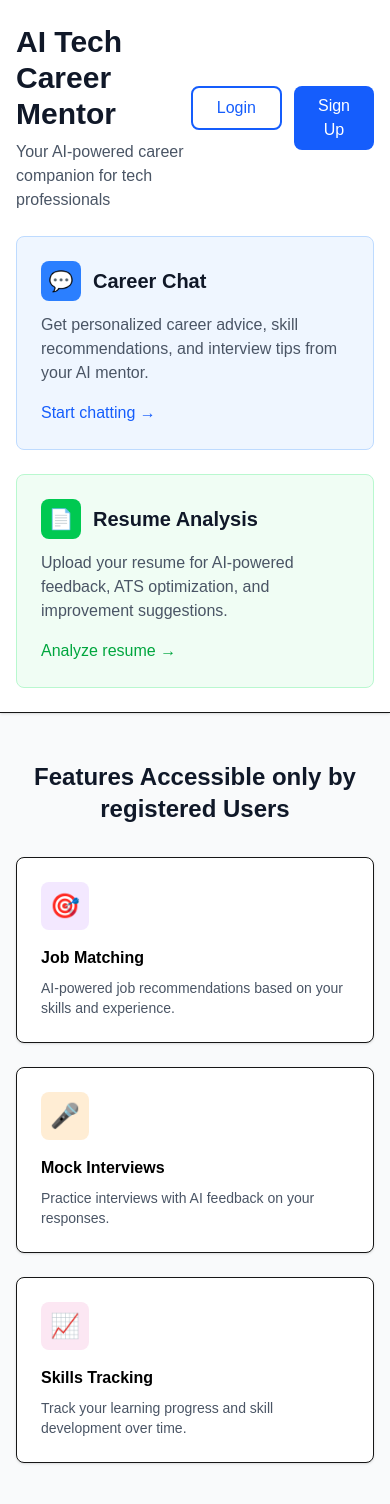
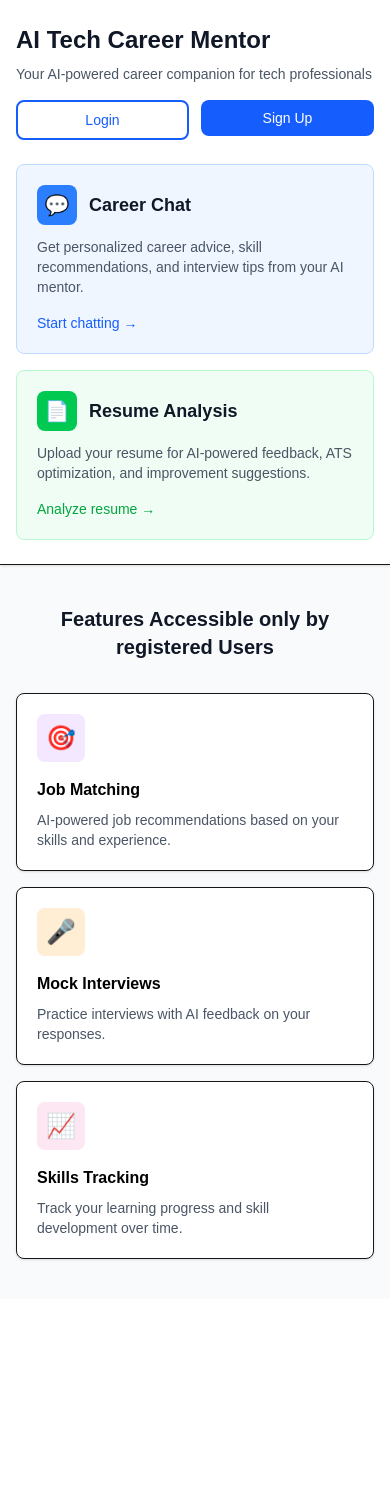
Before and after one commit to Walehdulex/ai-career-mentor, a Next.js app in the folder frontend/: page / in a window 390 px wide. Shown: the top 1504 px of the page. After the commit the page ends 1363 px from the top, so only its background shows below. Built offline with nearby package versions, Linux system fonts and the light colour scheme; no server answers.

Commit message:
Updates to frontend homepage

```diff
--- a/frontend/src/app/page.tsx
+++ b/frontend/src/app/page.tsx
@@ -7,27 +7,27 @@ export default function Home() {
     <div className="min-h-screen bg-gray-50">
       {/* Header */}
       <div className="bg-white shadow-sm border-b">
-        <div className="max-w-6xl mx-auto px-4 py-6">
+        <div className="max-w-6xl mx-auto px-4 py-6 sm:py-8">
           {/* Top Bar with Auth Buttons */}
-          <div className="flex justify-between items-center mb-6">
+          <div className="flex flex-col sm:flex-row sm:justify-between sm:items-center gap-4 mb-6">
             <div>
-              <h1 className="text-3xl font-bold text-gray-900 mb-2">
+              <h1 className="text-2xl sm:text-3xl font-bold text-gray-900 mb-2">
                 AI Tech Career Mentor
               </h1>
-              <p className="text-gray-600">
+              <p className="text-sm sm:text-base text-gray-600">
                 Your AI-powered career companion for tech professionals
               </p>
             </div>
 
             {/* Auth Buttons */}
             <div className="flex gap-3">
-              <Link href="/login">
-                <button className="px-6 py-2 text-blue-600 font-medium border-2 border-blue-600 rounded-lg hover:bg-blue-50 transition-colors">
+              <Link href="/login" className="flex-1 sm:flex-none">
+                <button className="w-full px-4 sm:px-6 py-2 text-sm sm:text-base text-blue-600 font-medium border-2 border-blue-600 rounded-lg hover:bg-blue-50 transition-colors whitespace-nowrap">
                   Login
                 </button>
               </Link>
-              <Link href="/register">
-                <button className="px-6 py-2 bg-blue-600 text-white font-medium rounded-lg hover:bg-blue-700 transition-colors">
+              <Link href="/register" className="flex-1 sm:flex-none">
+                <button className="w-full px-4 sm:px-6 py-2 text-sm sm:text-base bg-blue-600 text-white font-medium rounded-lg hover:bg-blue-700 transition-colors whitespace-nowrap">
                   Sign Up
                 </button>
               </Link>
@@ -35,36 +35,36 @@ export default function Home() {
           </div>
 
           {/* Navigation Cards */}
-          <div className="grid md:grid-cols-2 gap-6">
+          <div className="grid grid-cols-1 md:grid-cols-2 gap-4 sm:gap-6">
             <Link href="/chat" className="group">
-              <div className="bg-blue-50 border border-blue-200 rounded-lg p-6 hover:bg-blue-100 transition-colors">
+              <div className="bg-blue-50 border border-blue-200 rounded-lg p-5 sm:p-6 hover:bg-blue-100 transition-colors h-full">
                 <div className="flex items-center mb-3">
-                  <div className="w-10 h-10 bg-blue-500 rounded-lg flex items-center justify-center mr-3">
+                  <div className="w-10 h-10 shrink-0 bg-blue-500 rounded-lg flex items-center justify-center mr-3">
                     <span className="text-white text-xl">💬</span>
                   </div>
-                  <h2 className="text-xl font-semibold text-gray-900">Career Chat</h2>
+                  <h2 className="text-lg sm:text-xl font-semibold text-gray-900">Career Chat</h2>
                 </div>
-                <p className="text-gray-600">
+                <p className="text-sm sm:text-base text-gray-600">
                   Get personalized career advice, skill recommendations, and interview tips from your AI mentor.
                 </p>
-                <div className="mt-4 text-blue-600 group-hover:text-blue-700 font-medium">
+                <div className="mt-4 text-blue-600 group-hover:text-blue-700 font-medium text-sm sm:text-base">
                   Start chatting →
                 </div>
               </div>
             </Link>
 
             <Link href="/resume" className="group">
-              <div className="bg-green-50 border border-green-200 rounded-lg p-6 hover:bg-green-100 transition-colors">
+              <div className="bg-green-50 border border-green-200 rounded-lg p-5 sm:p-6 hover:bg-green-100 transition-colors h-full">
                 <div className="flex items-center mb-3">
-                  <div className="w-10 h-10 bg-green-500 rounded-lg flex items-center justify-center mr-3">
+                  <div className="w-10 h-10 shrink-0 bg-green-500 rounded-lg flex items-center justify-center mr-3">
                     <span className="text-white text-xl">📄</span>
                   </div>
-                  <h2 className="text-xl font-semibold text-gray-900">Resume Analysis</h2>
+                  <h2 className="text-lg sm:text-xl font-semibold text-gray-900">Resume Analysis</h2>
                 </div>
-                <p className="text-gray-600">
+                <p className="text-sm sm:text-base text-gray-600">
                   Upload your resume for AI-powered feedback, ATS optimization, and improvement suggestions.
                 </p>
-                <div className="mt-4 text-green-600 group-hover:text-green-700 font-medium">
+                <div className="mt-4 text-green-600 group-hover:text-green-700 font-medium text-sm sm:text-base">
                   Analyze resume →
                 </div>
               </div>
@@ -74,12 +74,12 @@ export default function Home() {
       </div>
 
       {/* Features */}
-      <div className="max-w-6xl mx-auto px-4 py-12">
-        <h2 className="text-2xl font-bold text-center text-gray-900 mb-8">
+      <div className="max-w-6xl mx-auto px-4 py-10 sm:py-12">
+        <h2 className="text-xl sm:text-2xl font-bold text-center text-gray-900 mb-8 px-2">
           Features Accessible only by registered Users
         </h2>
-        <div className="grid md:grid-cols-3 gap-6">
-          <div className="bg-white rounded-lg p-6 shadow-sm border">
+        <div className="grid grid-cols-1 sm:grid-cols-2 md:grid-cols-3 gap-4 sm:gap-6">
+          <div className="bg-white rounded-lg p-5 sm:p-6 shadow-sm border">
             <div className="w-12 h-12 bg-purple-100 rounded-lg flex items-center justify-center mb-4">
               <span className="text-purple-600 text-2xl">🎯</span>
             </div>
@@ -87,7 +87,7 @@ export default function Home() {
             <p className="text-gray-600 text-sm">AI-powered job recommendations based on your skills and experience.</p>
           </div>
 
-          <div className="bg-white rounded-lg p-6 shadow-sm border">
+          <div className="bg-white rounded-lg p-5 sm:p-6 shadow-sm border">
             <div className="w-12 h-12 bg-orange-100 rounded-lg flex items-center justify-center mb-4">
               <span className="text-orange-600 text-2xl">🎤</span>
             </div>
@@ -95,7 +95,7 @@ export default function Home() {
             <p className="text-gray-600 text-sm">Practice interviews with AI feedback on your responses.</p>
           </div>
 
-          <div className="bg-white rounded-lg p-6 shadow-sm border">
+          <div className="bg-white rounded-lg p-5 sm:p-6 shadow-sm border">
             <div className="w-12 h-12 bg-pink-100 rounded-lg flex items-center justify-center mb-4">
               <span className="text-pink-600 text-2xl">📈</span>
             </div>
```
